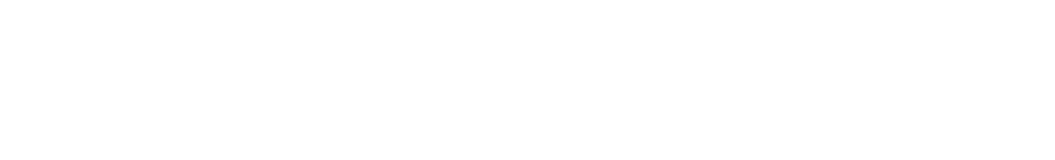
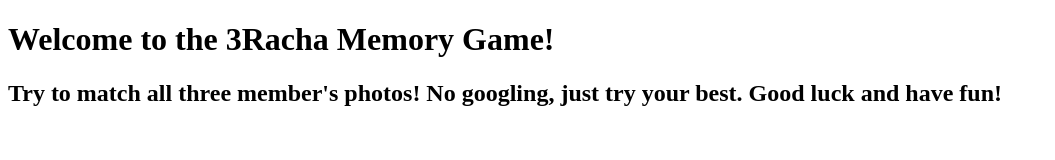
Before and after one commit to yana-michelle/final, a plain HTML site: page index.html in a window 1280 px wide. Shown: the whole page, without its empty margins (0-1055 px from the left). Drawn offline with Linux system fonts and the light colour scheme.

Commit message:
adding media and content

```diff
--- a/index.html
+++ b/index.html
@@ -3,12 +3,14 @@
 <head>
     <meta charset='utf-8'>
     <meta http-equiv='X-UA-Compatible' content='IE=edge'>
-    <title>Kpop Memory Game</title>
+    <title>3Racha Memory Game</title>
     <meta name='viewport' content='width=device-width, initial-scale=1'>
     <link rel='design' type='text/css' media='screen' href='/design.css'>
     <script src='/java.js'></script>
 </head>
+
 <body>
-
+  <div class="title"><h1>Welcome to the 3Racha Memory Game!</h1></div>
+  <div class="explanantion"><p><h2>Try to match all three member's photos! No googling, just try your best. Good luck and have fun!</h2></p></div>
 </body>
 </html>
```
Also changed, not shown: media/han.webp (added), 2 other files.
